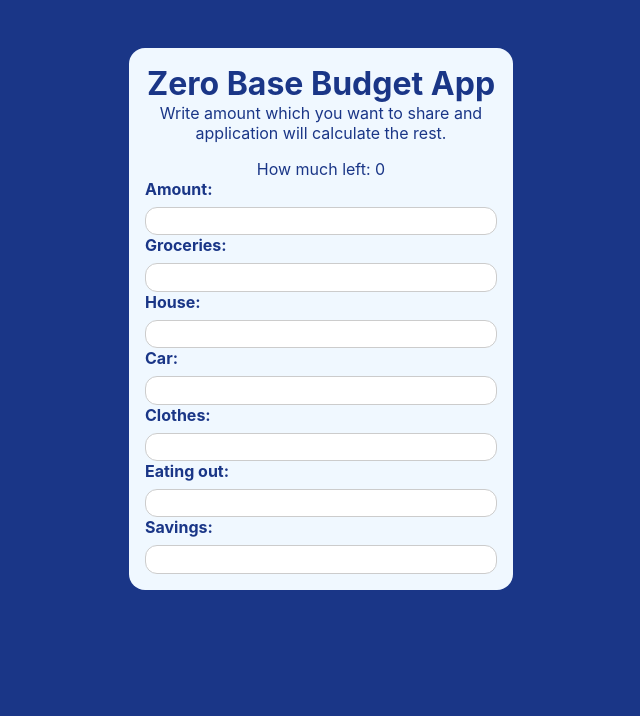
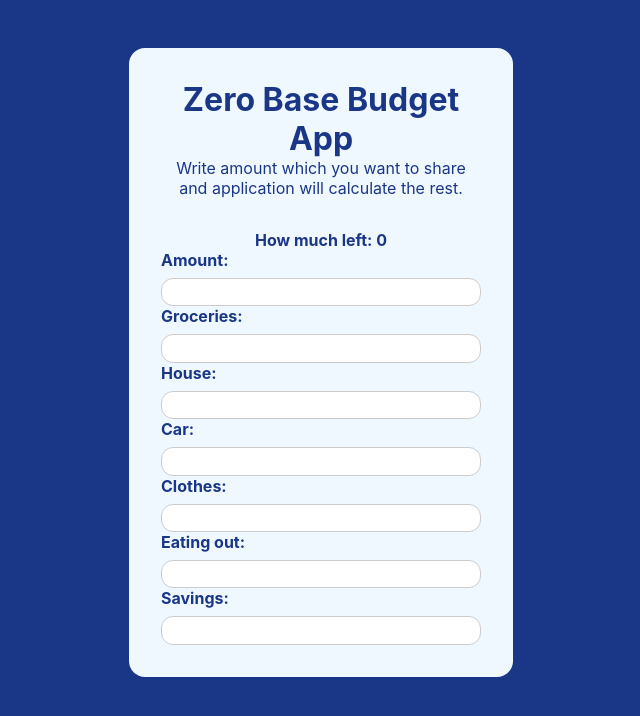
Before and after one commit to alicja-begovic/zero-based-budget-app, a React (Create React App) app: page / in a window 1280 px wide. Shown: the top 716 px of the page, without its empty margins (319-959 px from the left). Built offline with nearby package versions, Linux system fonts and the light colour scheme.

Commit message:
padding and handling error part 1

```diff
--- a/src/App.css
+++ b/src/App.css
@@ -18,9 +18,7 @@ main {
   background-color: aliceblue;
   width: 30vw;
   border-radius: 1rem;
-  /* margin: 1rem; */
 }
-
 
 @media screen and (max-width: 768px) {
   main {
--- a/src/components/Form.js
+++ b/src/components/Form.js
@@ -1,5 +1,5 @@
 import { useState } from "react";
-import classes from './Form.modules.css'
+import classes from "./Form.modules.css";
 
 export default function Form() {
   const [amount, setAmount] = useState("");
@@ -11,9 +11,12 @@ export default function Form() {
   const [savings, setSavings] = useState("");
 
   let calc = amount - groceries - house - car - clothes - eatingOut - savings;
+
   return (
     <form className={classes.control}>
-      <p>How much left: {calc}</p>
+      <p>
+        <strong>How much left: {calc}</strong>
+      </p>
       <div className={classes.control}>
         <label>Amount:</label>
         <input
--- a/src/components/Form.modules.css
+++ b/src/components/Form.modules.css
@@ -26,7 +26,7 @@
   }
 
   form {
-    padding: 1rem;;
+    padding: 2rem;;
   }
 
   .div {
--- a/src/components/Header.modules.css
+++ b/src/components/Header.modules.css
@@ -1,3 +1,3 @@
 header {
-    padding: 1rem 1rem 0;
+    padding: 2rem 2rem 0;
 }
```
